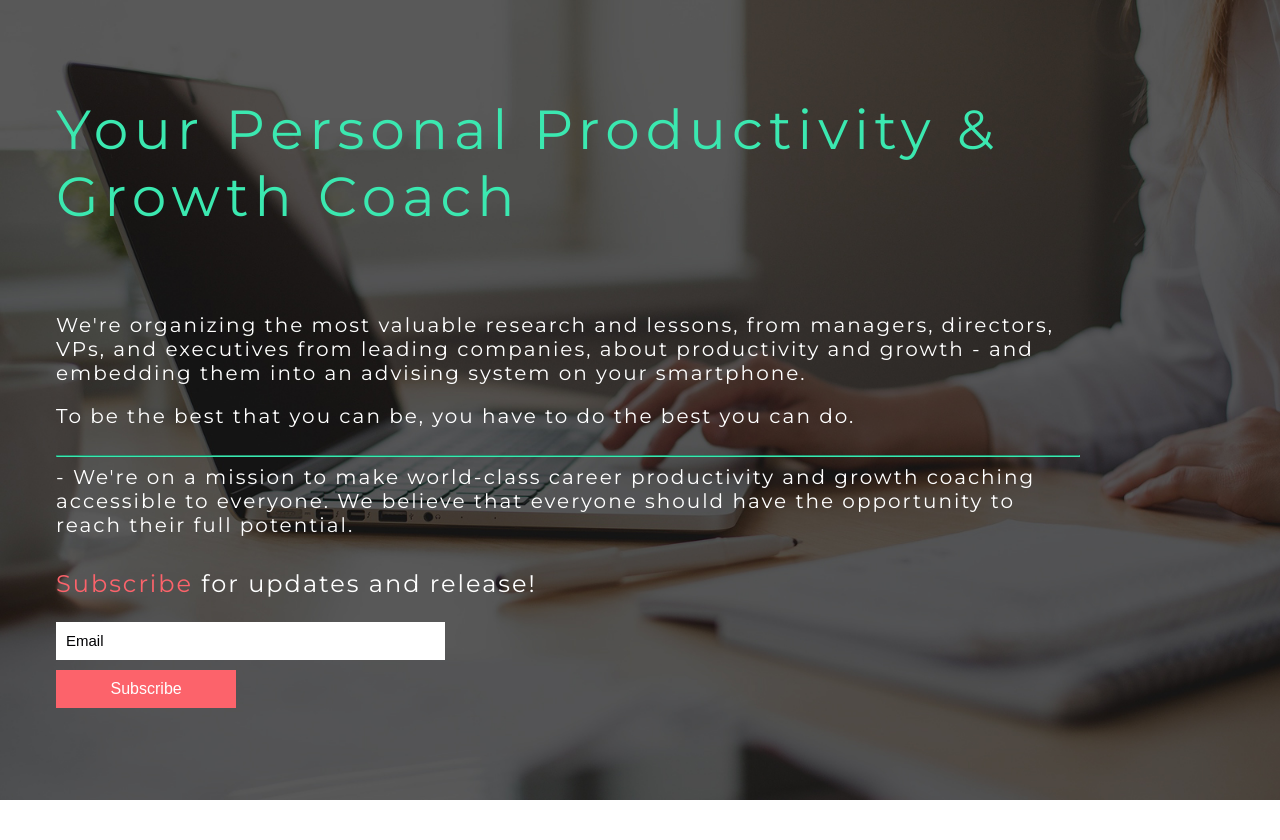
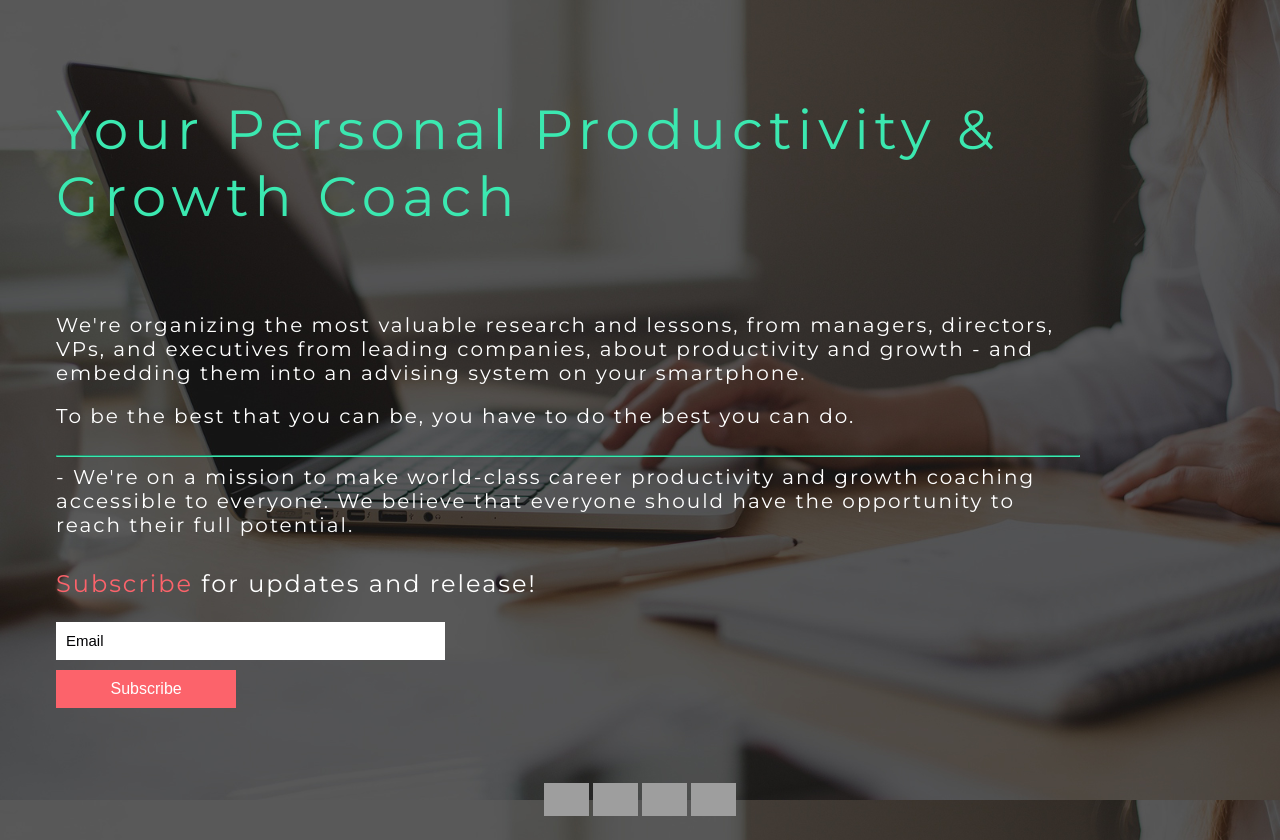
Before and after one commit to Effectivelyio/effectivelyio, a plain HTML site: page index.html in a window 1280 px wide. Before the commit the page ends 800 px from the top, so only its background shows below. Drawn offline with Linux system fonts and the light colour scheme; grey boxes are pictures that could not be loaded.

Commit message:
Add Share

```diff
--- a/index.html
+++ b/index.html
@@ -17,6 +17,20 @@
 		<link href='//fonts.googleapis.com/css?family=Open+Sans:400,300,300italic,400italic,600,600italic,700,700italic,800,800italic' rel='stylesheet' type='text/css'>
 		<!-- Style Sheets -->
 		<link href="css/style.css" rel="stylesheet" type="text/css" media="all" />
+		<style type="text/css">
+			.share-div {
+			    width: 100%;
+			    text-align: center;
+			    margin: auto;
+			    padding-bottom: 20px;
+			}
+			#share-buttons img {
+				width: 45px;
+				border: 0;
+				box-shadow: 0;
+				margin: 0 auto;
+			}
+		</style>
 	</head>
 	<body>
 		<div class="content">
@@ -53,5 +67,30 @@
 					</div>
 	    </div>
 		<div class="clear"></div>
+		<div class="share-div">
+				<div id="share-buttons">
+
+				    <!-- Email -->
+				    <a href="mailto:?Subject=Get Signed Up for Effectively!&amp;Body=Checkout%20out http://effectively.io/">
+				        <img src="https://simplesharebuttons.com/images/somacro/email.png" alt="Email" />
+				    </a>
+
+				    <!-- Facebook -->
+				    <a href="http://www.facebook.com/sharer.php?u=http://effectively.io/" target="_blank">
+				        <img src="https://simplesharebuttons.com/images/somacro/facebook.png" alt="Facebook" />
+				    </a>
+
+				    <!-- LinkedIn -->
+				    <a href="http://www.linkedin.com/shareArticle?mini=true&amp;url=http://effectively.io/" target="_blank">
+				        <img src="https://simplesharebuttons.com/images/somacro/linkedin.png" alt="LinkedIn" />
+				    </a>
+
+				    <!-- Twitter -->
+				    <a href="https://twitter.com/share?url=http://effectively.io/&amp;text=Check%20out&amp;hashtags=effectively" target="_blank">
+				        <img src="https://simplesharebuttons.com/images/somacro/twitter.png" alt="Twitter" />
+				    </a>
+
+				</div>
+		</div>
 	</body>
 </html>
```
